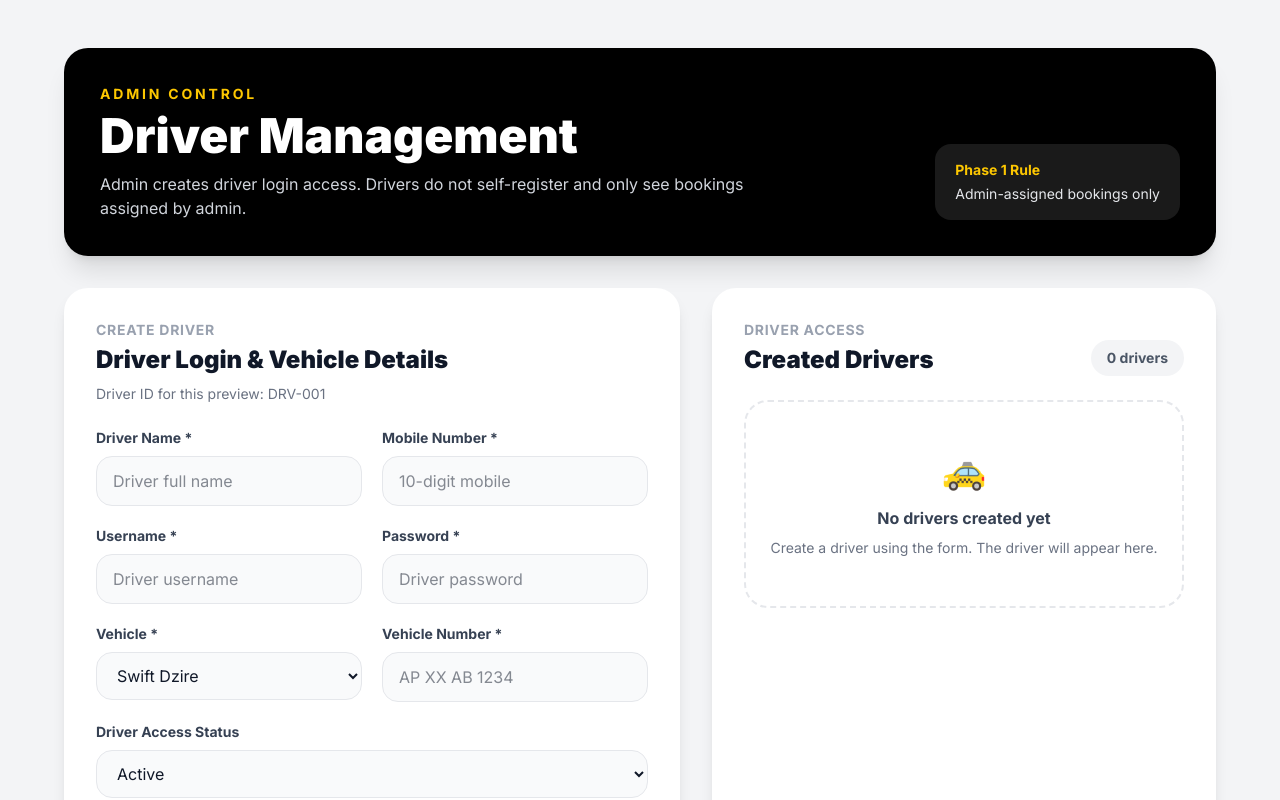
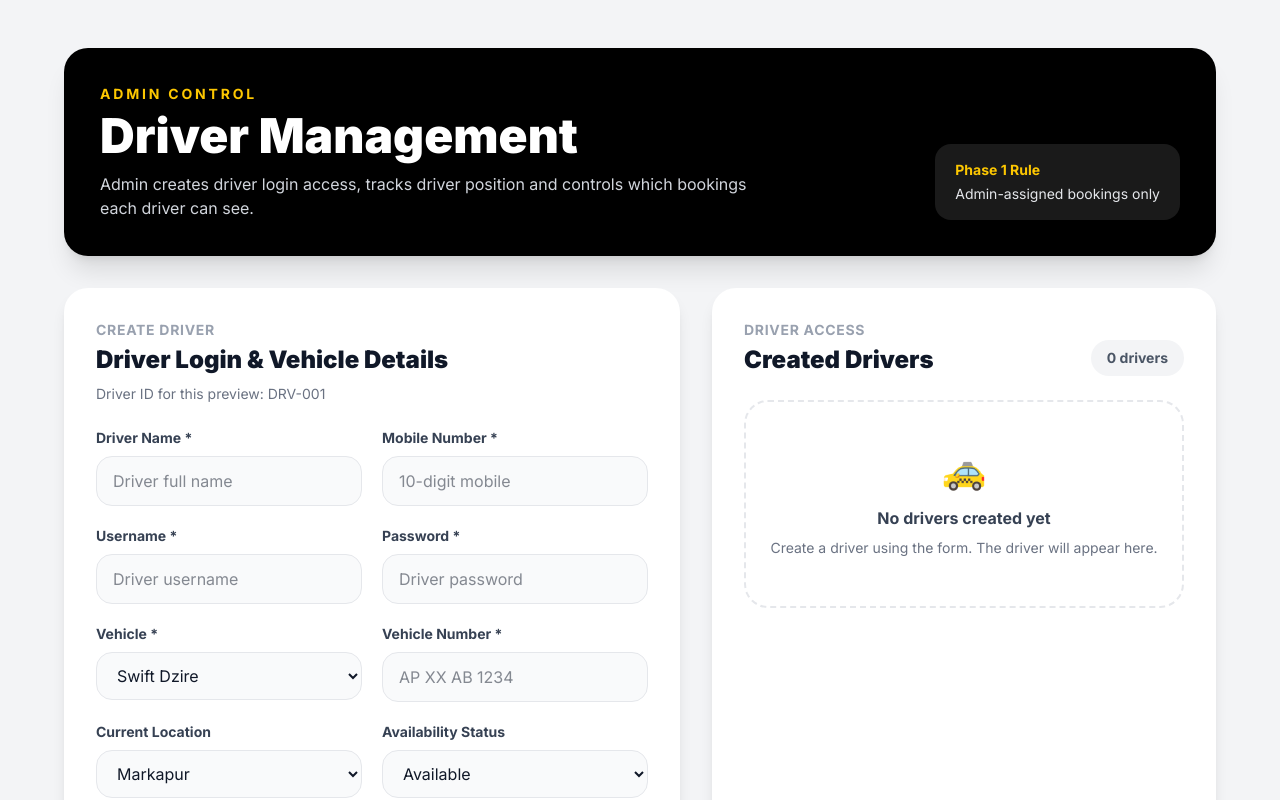
Before and after one commit to gunturcab1-oss/srisailam, a React (Vite) app: page /admin-drivers in a window 1280 px wide. Shown: the top 800 px of the page. Built offline with nearby package versions, Linux system fonts and the light colour scheme.

Commit message:
Add driver location and availability controls

```diff
--- a/src/pages/AdminDrivers.tsx
+++ b/src/pages/AdminDrivers.tsx
@@ -2,6 +2,8 @@
 import { FLEET_DATA } from '@/constants.tsx';
 
 type DriverStatus = 'active' | 'disabled';
+type DriverLocation = 'markapur' | 'srisailam' | 'on-trip-srisailam' | 'on-trip-markapur' | 'offline';
+type AvailabilityStatus = 'available' | 'busy' | 'not-available';
 
 type Driver = {
   id: string;
@@ -11,6 +13,22 @@
   vehicle: string;
   vehicleNumber: string;
   status: DriverStatus;
+  location: DriverLocation;
+  availability: AvailabilityStatus;
+};
+
+const locationLabels: Record<DriverLocation, string> = {
+  markapur: 'Markapur',
+  srisailam: 'Srisailam',
+  'on-trip-srisailam': 'On Trip → Srisailam',
+  'on-trip-markapur': 'On Trip → Markapur',
+  offline: 'Offline / Unknown',
+};
+
+const availabilityLabels: Record<AvailabilityStatus, string> = {
+  available: 'Available',
+  busy: 'Busy',
+  'not-available': 'Not Available',
 };
 
 const emptyForm = {
@@ -21,6 +39,8 @@
   vehicle: FLEET_DATA[0]?.name || '',
   vehicleNumber: '',
   status: 'active' as DriverStatus,
+  location: 'markapur' as DriverLocation,
+  availability: 'available' as AvailabilityStatus,
 };
 
 const AdminDrivers: React.FC = () => {
@@ -63,6 +83,8 @@
       vehicle: form.vehicle,
       vehicleNumber: form.vehicleNumber.trim().toUpperCase(),
       status: form.status,
+      location: form.location,
+      availability: form.availability,
     };
 
     setDrivers((current) => [...current, newDriver]);
@@ -80,6 +102,18 @@
     );
   };
 
+  const updateDriverLocation = (driverId: string, location: DriverLocation) => {
+    setDrivers((current) =>
+      current.map((driver) => driver.id === driverId ? { ...driver, location } : driver)
+    );
+  };
+
+  const updateDriverAvailability = (driverId: string, availability: AvailabilityStatus) => {
+    setDrivers((current) =>
+      current.map((driver) => driver.id === driverId ? { ...driver, availability } : driver)
+    );
+  };
+
   return (
     <div className="min-h-screen bg-gray-100 px-4 py-8 md:py-12">
       <div className="mx-auto max-w-6xl">
@@ -89,7 +123,7 @@
               <p className="mb-2 text-sm font-bold uppercase tracking-[0.2em] text-yellow-400">Admin Control</p>
               <h1 className="text-3xl font-black md:text-5xl">Driver Management</h1>
               <p className="mt-3 max-w-2xl text-gray-300">
-                Admin creates driver login access. Drivers do not self-register and only see bookings assigned by admin.
+                Admin creates driver login access, tracks driver position and controls which bookings each driver can see.
               </p>
             </div>
             <div className="rounded-2xl bg-white/10 px-5 py-4 text-sm">
@@ -174,6 +208,32 @@
                 />
               </label>
 
+              <label className="block">
+                <span className="mb-2 block text-sm font-bold text-gray-700">Current Location</span>
+                <select
+                  value={form.location}
+                  onChange={(e) => updateField('location', e.target.value)}
+                  className="w-full rounded-2xl border border-gray-200 bg-gray-50 px-4 py-3 outline-none focus:border-yellow-400 focus:bg-white"
+                >
+                  {Object.entries(locationLabels).map(([value, label]) => (
+                    <option key={value} value={value}>{label}</option>
+                  ))}
+                </select>
+              </label>
+
+              <label className="block">
+                <span className="mb-2 block text-sm font-bold text-gray-700">Availability Status</span>
+                <select
+                  value={form.availability}
+                  onChange={(e) => updateField('availability', e.target.value)}
+                  className="w-full rounded-2xl border border-gray-200 bg-gray-50 px-4 py-3 outline-none focus:border-yellow-400 focus:bg-white"
+                >
+                  {Object.entries(availabilityLabels).map(([value, label]) => (
+                    <option key={value} value={value}>{label}</option>
+                  ))}
+                </select>
+              </label>
+
               <label className="block md:col-span-2">
                 <span className="mb-2 block text-sm font-bold text-gray-700">Driver Access Status</span>
                 <select
@@ -211,7 +271,9 @@
                 <p className="text-sm font-bold uppercase tracking-wider text-gray-400">Driver Access</p>
                 <h2 className="mt-1 text-2xl font-black">Created Drivers</h2>
               </div>
-              <div className="rounded-full bg-gray-100 px-4 py-2 text-sm font-bold text-gray-600">{drivers.length} drivers</div>
+              <div className="rounded-full bg-gray-100 px-4 py-2 text-sm font-bold text-gray-600">
+                {drivers.length} {drivers.length === 1 ? 'driver' : 'drivers'}
+              </div>
             </div>
 
             {drivers.length === 0 ? (
@@ -231,6 +293,9 @@
                           <span className={`rounded-full px-3 py-1 text-xs font-bold ${driver.status === 'active' ? 'bg-green-100 text-green-700' : 'bg-red-100 text-red-700'}`}>
                             {driver.status === 'active' ? 'Active' : 'Disabled'}
                           </span>
+                          <span className={`rounded-full px-3 py-1 text-xs font-bold ${driver.availability === 'available' ? 'bg-blue-100 text-blue-700' : driver.availability === 'busy' ? 'bg-orange-100 text-orange-700' : 'bg-gray-200 text-gray-700'}`}>
+                            {availabilityLabels[driver.availability]}
+                          </span>
                         </div>
                         <p className="mt-1 text-xs font-bold uppercase tracking-wider text-gray-400">{driver.id}</p>
                       </div>
@@ -241,6 +306,11 @@
                       >
                         {driver.status === 'active' ? 'Disable' : 'Enable'}
                       </button>
+                    </div>
+
+                    <div className="mt-4 rounded-2xl border border-yellow-200 bg-yellow-50 p-4">
+                      <div className="text-xs font-bold uppercase tracking-wider text-yellow-700">Current Driver Position</div>
+                      <div className="mt-1 text-lg font-black text-gray-900">📍 {locationLabels[driver.location]}</div>
                     </div>
 
                     <div className="mt-4 grid grid-cols-2 gap-3 text-sm">
@@ -262,6 +332,34 @@
                       </div>
                     </div>
 
+                    <div className="mt-4 grid gap-3 sm:grid-cols-2">
+                      <label className="block">
+                        <span className="mb-2 block text-xs font-bold uppercase text-gray-500">Update Location</span>
+                        <select
+                          value={driver.location}
+                          onChange={(e) => updateDriverLocation(driver.id, e.target.value as DriverLocation)}
+                          className="w-full rounded-xl border border-gray-200 bg-white px-3 py-2 text-sm font-semibold outline-none focus:border-yellow-400"
+                        >
+                          {Object.entries(locationLabels).map(([value, label]) => (
+                            <option key={value} value={value}>{label}</option>
+                          ))}
+                        </select>
+                      </label>
+
+                      <label className="block">
+                        <span className="mb-2 block text-xs font-bold uppercase text-gray-500">Update Availability</span>
+                        <select
+                          value={driver.availability}
+                          onChange={(e) => updateDriverAvailability(driver.id, e.target.value as AvailabilityStatus)}
+                          className="w-full rounded-xl border border-gray-200 bg-white px-3 py-2 text-sm font-semibold outline-none focus:border-yellow-400"
+                        >
+                          {Object.entries(availabilityLabels).map(([value, label]) => (
+                            <option key={value} value={value}>{label}</option>
+                          ))}
+                        </select>
+                      </label>
+                    </div>
+
                     <div className="mt-4 rounded-2xl bg-black px-4 py-3 text-sm text-white">
                       Booking access: <span className="font-bold text-yellow-400">Admin-assigned trips only</span>
                     </div>
```
